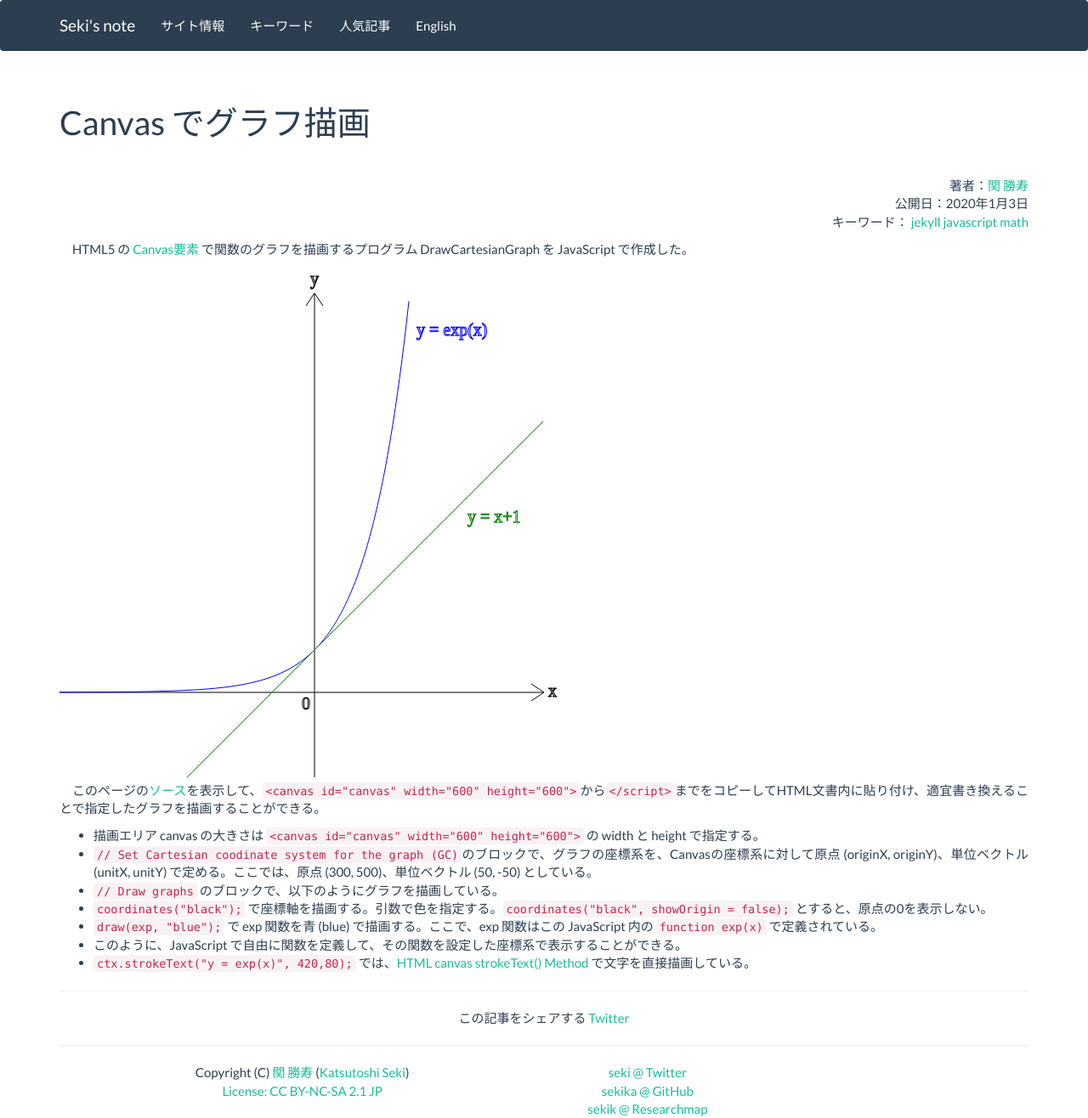
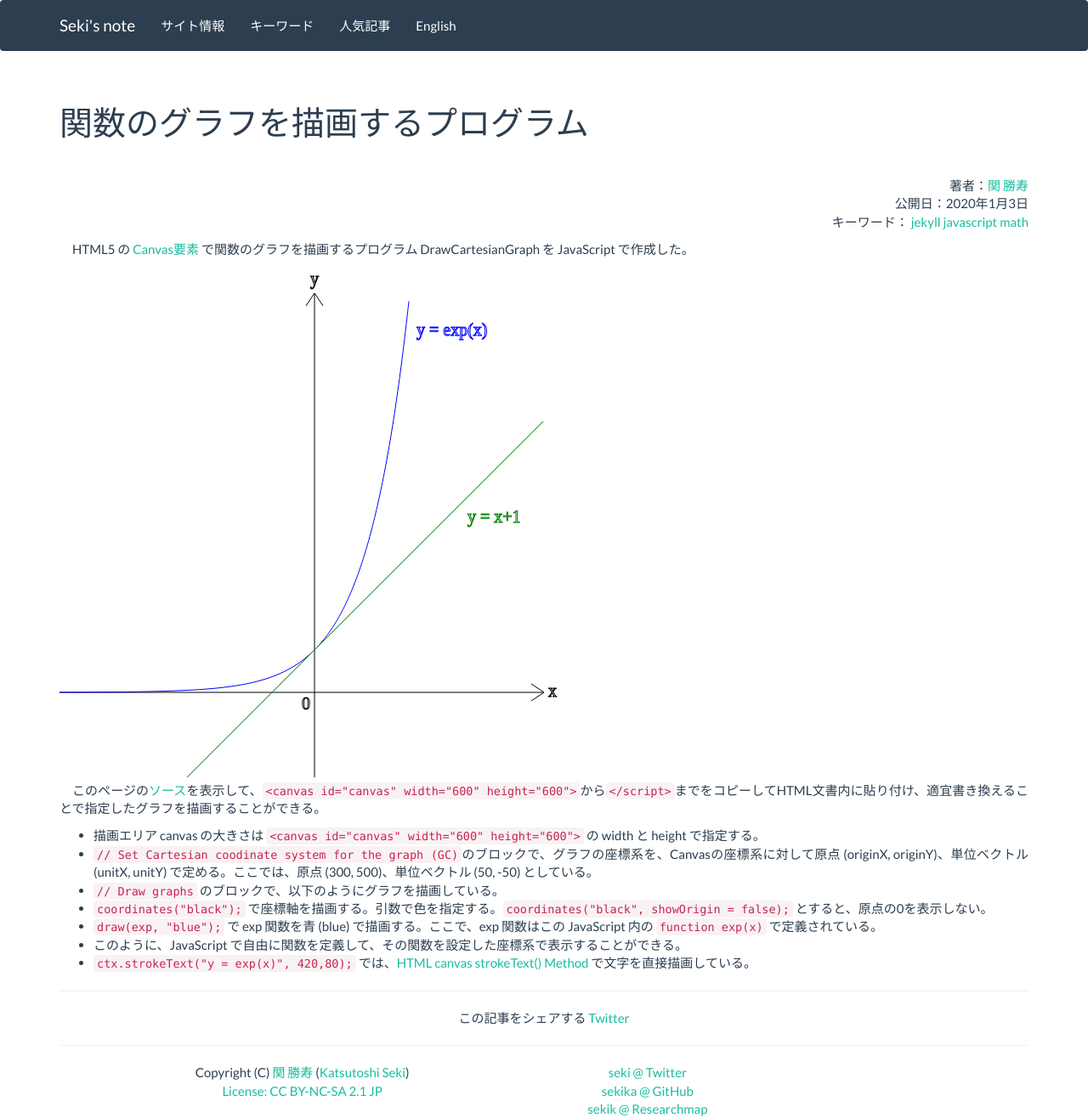
Before and after one commit to sekika/sekika.github.io, a Jekyll site: the page built from _posts/2020-01-03-DrawCartesianGraph.md, in a window 1280 px wide. Shown: the whole page at 85% size. Built offline with Jekyll 4.4.1, drawn with Linux system fonts in a browser that asks for light colours; nearby versions of some CDN libraries; comment, search, counter and statistics services are not loaded.

Commit message:
タイトル変更

```diff
--- a/_posts/2020-01-03-DrawCartesianGraph.md
+++ b/_posts/2020-01-03-DrawCartesianGraph.md
@@ -1,6 +1,6 @@
 ---
 layout: post
-title: Canvas でグラフ描画
+title: 関数のグラフを描画するプログラム
 date: 2020-01-03 12:33:17 +0000
 tags:
 - jekyll
```
